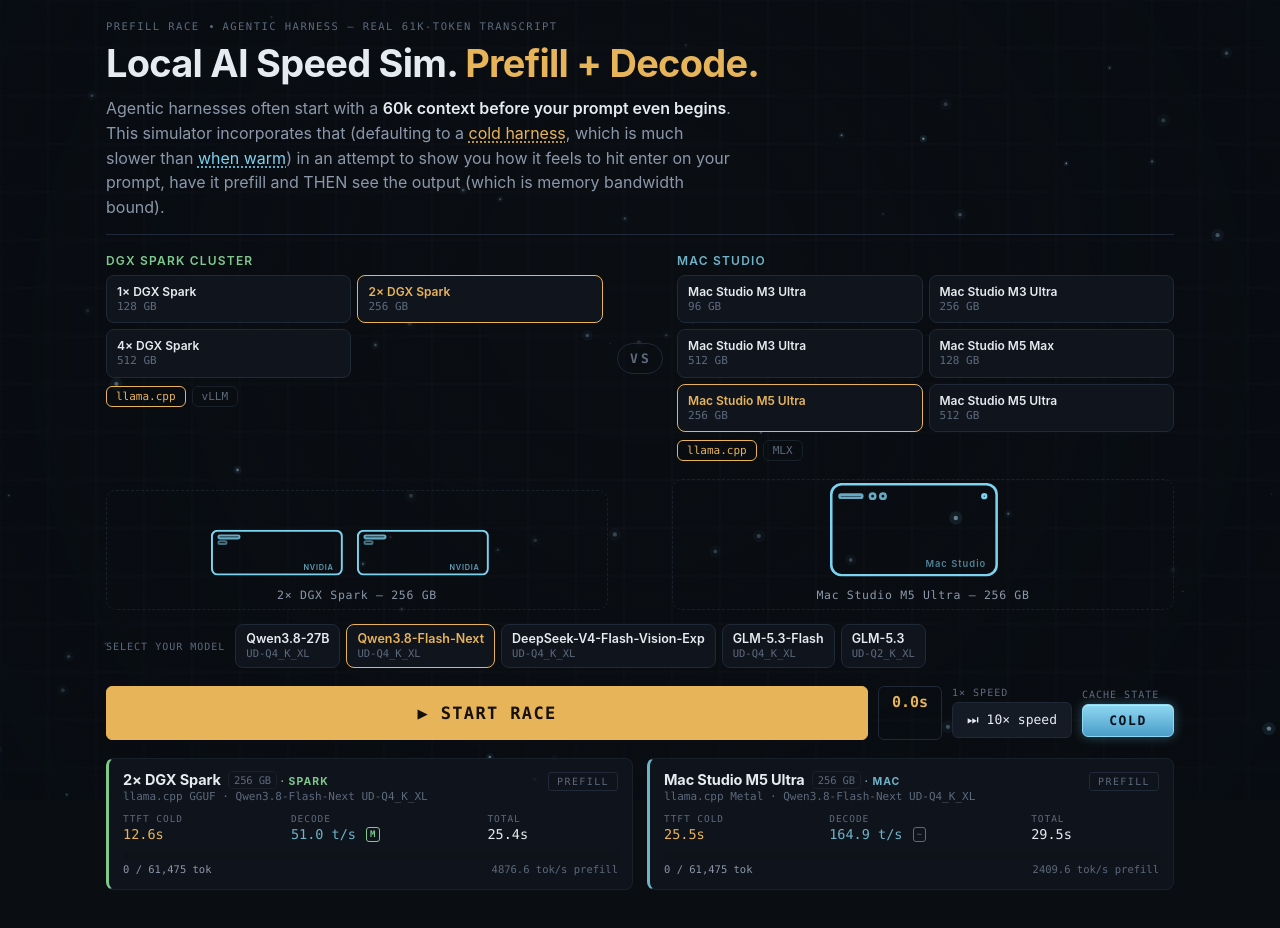
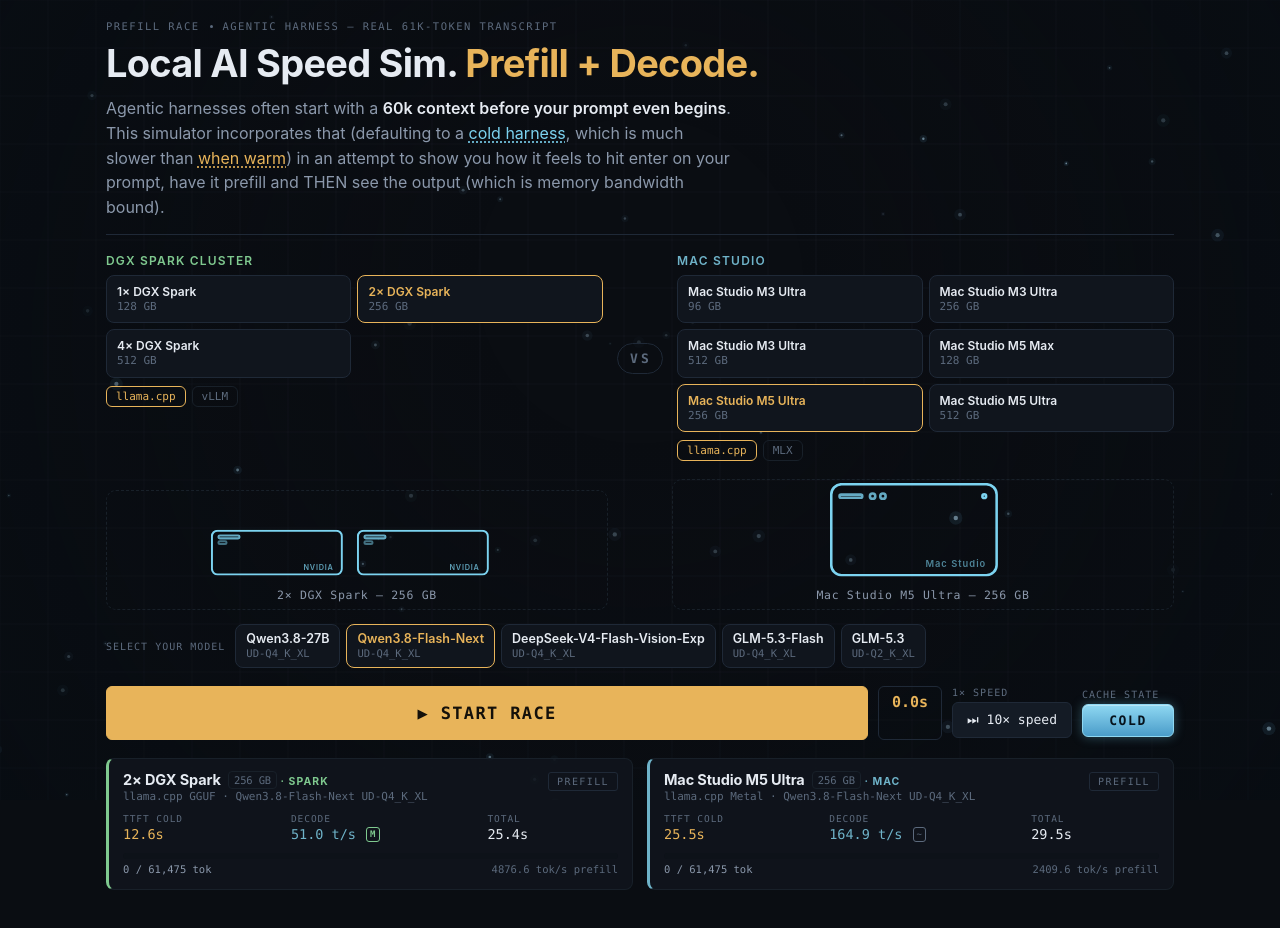
Before and after one commit to EugeneClaw/DGX-Mac-Prefill-Sim, a plain HTML site: page index.html in a window 1280 px wide. Drawn offline with Linux system fonts and the light colour scheme.

Commit message:
lede: link colours match named state (cold=cyan, warm=amber)

```diff
--- a/index.html
+++ b/index.html
@@ -3,8 +3,8 @@
 <head>
 <meta charset="utf-8">
 <meta name="viewport" content="width=device-width, initial-scale=1">
-<title>DGX-Mac-Prefill-Sim — Local AI Speed Sim. Prefill + Decode.</title>
-<meta name="description" content="DGX Spark clusters vs Mac Studio on local LLM speed. Same model, same quant, real 61,475-token agentic context in real time, then type the answer at their true decode speed.">
+<title>Prefill Race — what "fast" actually means for local AI</title>
+<meta name="description" content="Pick any two machines. Watch them prefill a real 61,475-token agentic context in real time, then type the answer at their true decode speed.">
 <link rel="stylesheet" href="styles.css">
 <link rel="stylesheet" href="themes.css">
 <link rel="stylesheet" href="v3.css">
@@ -51,7 +51,7 @@
     <h1 class="title">Local AI Speed Sim. <span class="accent">Prefill + Decode.</span></h1>
     <p class="lede">
       Agentic harnesses often start with a <strong>60k context before your prompt even begins</strong>.
-      This simulator incorporates that (defaulting to a <a href="#" id="cold-link" role="button" class="cache-link warm-link">cold harness</a>, which is much slower than <a href="#" id="warm-link" role="button" class="cache-link cold-link">when warm</a>) in an
+      This simulator incorporates that (defaulting to a <a href="#" id="cold-link" role="button" class="cache-link cold-link">cold harness</a>, which is much slower than <a href="#" id="warm-link" role="button" class="cache-link warm-link">when warm</a>) in an
       attempt to show you how it feels to hit enter on your prompt, have it prefill and THEN see the
       output (which is memory bandwidth bound).
     </p>
```
